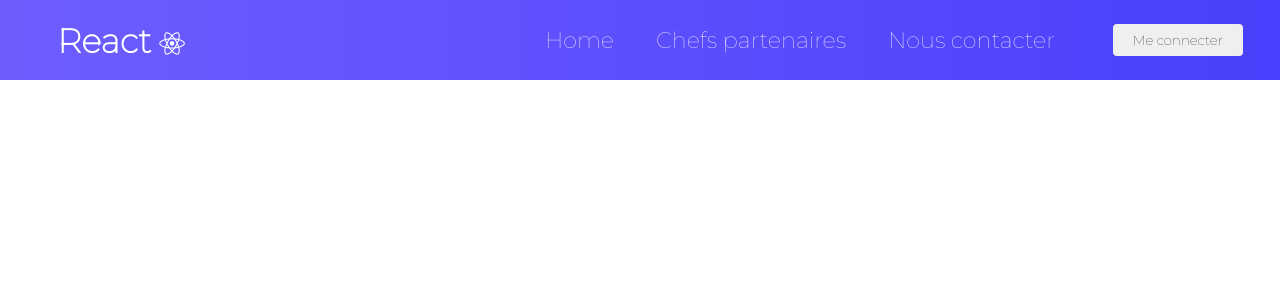
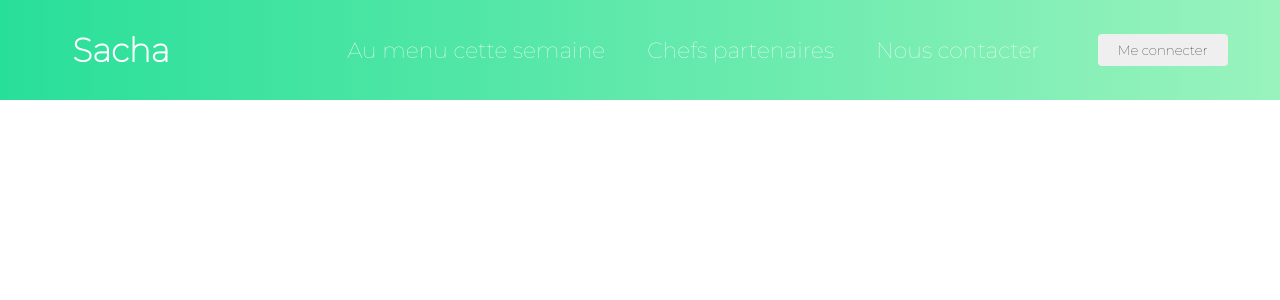
Before and after one commit to Morgane26/new-repo, a React (Create React App) app: page / in a window 1280 px wide. Shown: the top 300 px of the page. Built offline with nearby package versions, Linux system fonts and the light colour scheme.

Commit message:
change color and starting to clean navbar.css

```diff
--- a/public/index.html
+++ b/public/index.html
@@ -2,14 +2,14 @@
 <html lang="en">
   <head>
     <meta charset="utf-8" />
-    <link rel="icon" href="%PUBLIC_URL%/favicon.ico" />
+    <!-- <link rel="icon" href="%PUBLIC_URL%/favicon.ico" /> -->
     <meta name="viewport" content="width=device-width, initial-scale=1" />
     <meta name="theme-color" content="#000000" />
     <meta
       name="description"
       content="Web site created using create-react-app"
     />
-    <link rel="apple-touch-icon" href="%PUBLIC_URL%/logo192.png" />
+    <!-- <link rel="apple-touch-icon" href="%PUBLIC_URL%/logo192.png" /> -->
     <link rel="stylesheet" href="https://use.fontawesome.com/releases/v5.15.1/css/all.css" integrity="sha384-vp86vTRFVJgpjF9jiIGPEEqYqlDwgyBgEF109VFjmqGmIY/Y4HV4d3Gp2irVfcrp" crossorigin="anonymous">
     <link href="https://fonts.googleapis.com/css2?family=Montserrat:wght@100&display=swap" rel="stylesheet">
     <!--
--- a/src/components/Navbar/MenuItems.js
+++ b/src/components/Navbar/MenuItems.js
@@ -1,6 +1,6 @@
 export const MenuItems = [
     {
-        title: 'Home',
+        title: 'Au menu cette semaine',
         url: '#',
         cName: 'nav-links'
     },
--- a/src/components/Navbar/Navbar.css
+++ b/src/components/Navbar/Navbar.css
@@ -1,10 +1,12 @@
 .NavbarItems {
-    background: linear-gradient(90deg, rgb(110, 94, 254) 0%, rgba(73,63,252,1) 100%);
-    height: 80px;
+    /* background: linear-gradient(90deg, rgb(110, 94, 254) 0%, rgba(73,63,252,1) 100%); */
+    /* background: linear-gradient(90deg, rgb(7, 241, 143) 0%, rgba(6, 212, 116, 0.911) 100%); */
+    background: linear-gradient(90deg, rgba(40,223,153,1) 0%, rgba(153,243,189,1) 100%);
+    height: 100px;
     display: flex;
     justify-content: center;
     align-items: center;
-    font-size: 1.4rem;
+    font-size: 22px;
 }
 .navbar-logo {
     color: #ffff;
@@ -12,16 +14,16 @@
     margin-left: 20px;
     cursor : pointer;
 }
-.fa-react {
-    margin-left: 0.5rem;
-    font-size: 1.6rem;
-}
+/* .fa-react {
+    margin-left: 0.8rem;
+    font-size: 1.8rem;
+} */
 .nav-menu {
     display: grid;
     grid-template-columns: repeat(4, auto);
     grid-gap: 10px;
     list-style: none;
-    text-align: center;
+    /* text-align: center; */
     width: 70vw;
     justify-content: end;
     margin-right: 2rem;
@@ -32,7 +34,7 @@
     padding: 0.5rem 1rem;
 }
 .nav-links:hover {
-    background-color: #6d76f7;
+    background-color: #99f3bd;
     border-radius: 4px;
     transition: all 0.2s ease-out;
 }
@@ -62,7 +64,7 @@
         transition: all 0.5s ease;
     }
     .nav-menu.active {
-        background: #6668f4;
+        background: #28df99;
         left: 0;
         opacity: 1;
         transition: all 0.5s ease;
@@ -75,7 +77,7 @@
         display: table;
     }
     .nav-links:hover {
-        background-color: #7577fa;
+        background-color: #99f3bd;
         border-radius: 0;
     }
     .navbar-logo {
--- a/src/components/Navbar/Navbar.js
+++ b/src/components/Navbar/Navbar.js
@@ -11,7 +11,8 @@ class Navbar extends Component {
     render () {
         return(
             <nav className="NavbarItems">
-                <h1 className="navbar-logo">React<i className="fab fa-react"></i></h1>
+                <h1 className="navbar-logo">Sacha</h1>
+                {/* <i className="fab fa-react"></i> */}
                 <div className="menu-icons" onClick={this.handleClick}>
                     <i className={this.state.clicked ? 'fas fa-times' : 'fas fa-bars'}></i>
                 </div>
```
